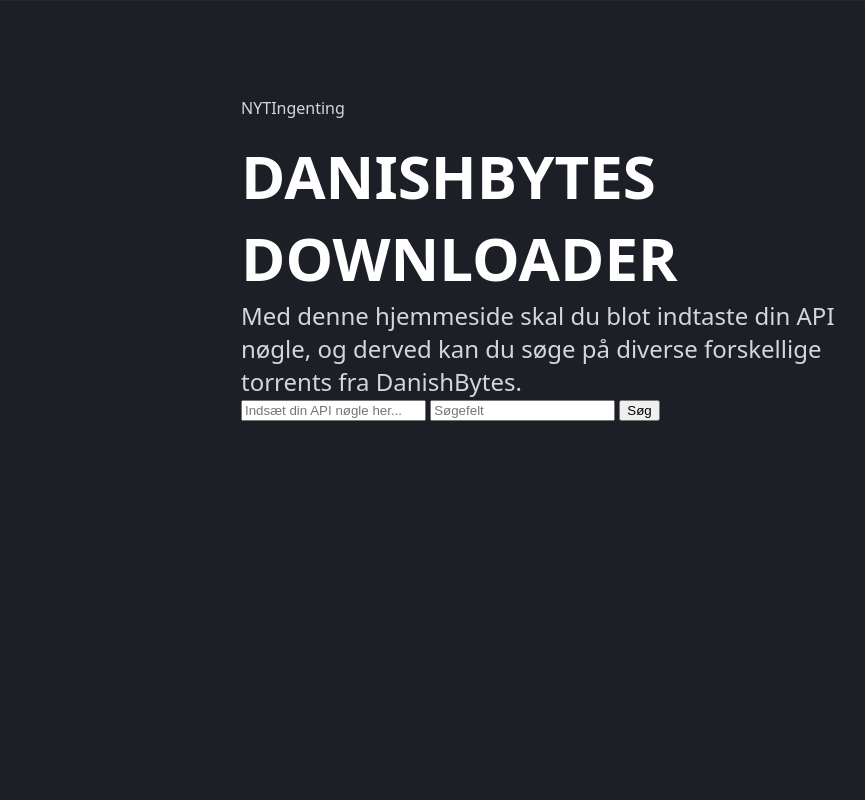
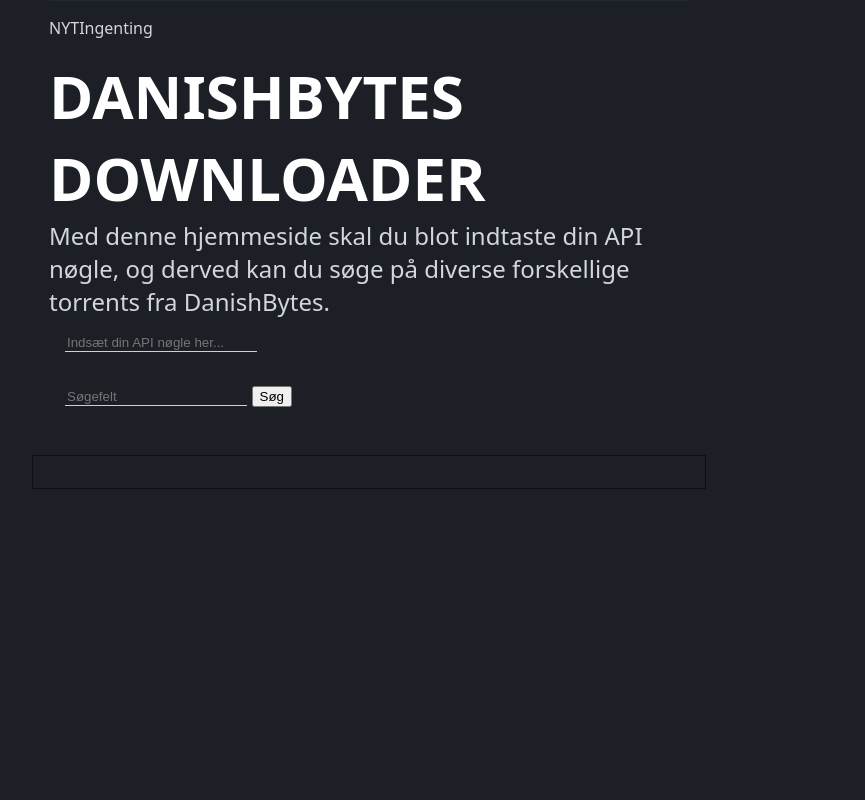
Before and after one commit to TurraCx/DBy-WEB, a Flask app: page / in a window 1280 px wide. Shown: the whole page, without its empty margins (271-1136 px from the left). Run offline with Flask 2, Linux system fonts and the light colour scheme; data that the repository does not hold is empty; some libraries are stand-ins or nearby versions.

Commit message:
added image and bunch of styling

```diff
--- a/static/app.css
+++ b/static/app.css
@@ -10,11 +10,14 @@
 #vm {
     width: 100%;
     height: 100%;
+    display: flex;
+    flex-direction: column;
+    align-items: center;
 }
 nav {
     border: 0px solid rgba(111, 114, 125, .1);
     border-bottom-width: 1px;
-    padding: 0rem 0rem 0rem 27rem;
+    width: 50%;
 }
 nav > h3 > a, nav > h3 > a:visited, nav > h3 > a:hover {
     text-decoration: none;
@@ -22,7 +25,6 @@
 }
 header {
     width: 50%;
-    padding: 5rem 0rem 5rem 32rem;
 }
 header > .announcer {
     width: 30%;
@@ -38,3 +40,66 @@
     font-weight: 200;
     margin: 0;
 }
+header .fields {
+    display: flex;
+    flex-direction: column;
+}
+header .fields > * {
+    margin: 1rem;
+}
+header .fields input {
+    width: 30%;
+    border: 0px #c9d1d9 solid;
+        border-bottom-width: 1px;
+    background: none;
+    color: white;
+}
+.list {
+    border: 1px solid rgba(0,0,0,.5);
+    padding: 1rem;
+    width: 50%;
+    margin: 2rem;
+}
+.list .item img {
+    height: 150px;
+}
+.list .item {
+    display: flex;
+    background: rgba(0,0,0,.3);
+    padding: 1rem;
+}
+.list .item .info {
+    display: flex;
+    flex-direction: column;
+    margin: 1rem;
+    tab-size: 2;
+}
+.list .item .info > * {
+    margin: 0;
+}
+.list .item .info .extra-info {
+    display:flex;
+}
+.list .item .info .extra-info > * {
+    margin: 1rem;
+}
+.list .item .info .extra-info > * {
+    display: flex;
+    width: 2rem;
+    justify-content: space-around;
+    align-items: center;
+}
+.list .item .info .extra-info > .seeders svg {
+    color: lightgreen;
+}
+.list .item .info .extra-info > .leechers svg {
+    color: darkred;
+}
+.list .item .info > .name {
+    font-size: 1rem;
+    font-weight: 600;
+    width: 100%;
+}
+.list .item .info .buttons {
+    display: flex;
+}
--- a/templates/hello.html
+++ b/templates/hello.html
@@ -1,7 +1,10 @@
 <html>
     <head>
         <title>DanishBytes Klient af Turra</title>
-        <link rel="stylesheet" type="text/css" href="{{ url_for('static', filename='app.css') }}"></link>
+        <link rel="stylesheet" type="text/css" href="https://cdnjs.cloudflare.com/ajax/libs/font-awesome/6.0.0-beta3/css/all.min.css"/>
+        <link rel="stylesheet" type="text/css" href="{{ url_for('static', filename='app.css') }}"/>
+
+        <script src="https://cdnjs.cloudflare.com/ajax/libs/font-awesome/5.15.4/js/all.min.js"></script>
     </head>
     <body>
         <div id="vm">
@@ -14,18 +17,29 @@
                 </div>
                 <h1>DanishBytes Downloader</h1>
                 <h2>Med denne hjemmeside skal du blot indtaste din API nøgle, og derved kan du søge på diverse forskellige torrents fra DanishBytes.</h2>
+                <div class="fields">
                     <input v-model="api_key" placeholder="Indsæt din API nøgle her..."/>
+                    <div class="search">
                         <input v-model="search" placeholder="Søgefelt">
                         <button @click="searchTorrents()">Søg</button>
+                    </div>
+                </div>
             </header>
             <div class="list">
                 <div class="item" v-for="item in torrents">
+                    <img :src="item.poster_image" :alt="item.name"/>
+                    <div class="info">
                         <p class="name">[[ item.name ]]</p>
-                    <p class="seeders">[[ item.seeders ]]</p>
-                    <p class="leechers">[[ item.leechers ]]</p>
-                    <p class="size">[[ item.size ]]</p>
+                        <div class="extra-info">
+                            <p class="seeders">[[ item.seeders ]]<i class="fas fa-arrow-up"></i></p>
+                            <p class="leechers">[[ item.leechers ]]<i class="fas fa-arrow-down"></i></p>
+                            <p class="size">[[ Math.round(item.size/1024/1024/1024) ]] GB</p>
+                        </div>
+                        <div class="buttons">
                             <button @click="generateMagnet(item)">Magnet</button>
                             <button @click="downloadTorrent(item)">Torrent</button>
+                        </div>
+                    </div>
                 </div>
             </div>
         </div>
```
Also changed, not shown: 1 other file. Lines whose indentation alone changed are shown as unchanged.
